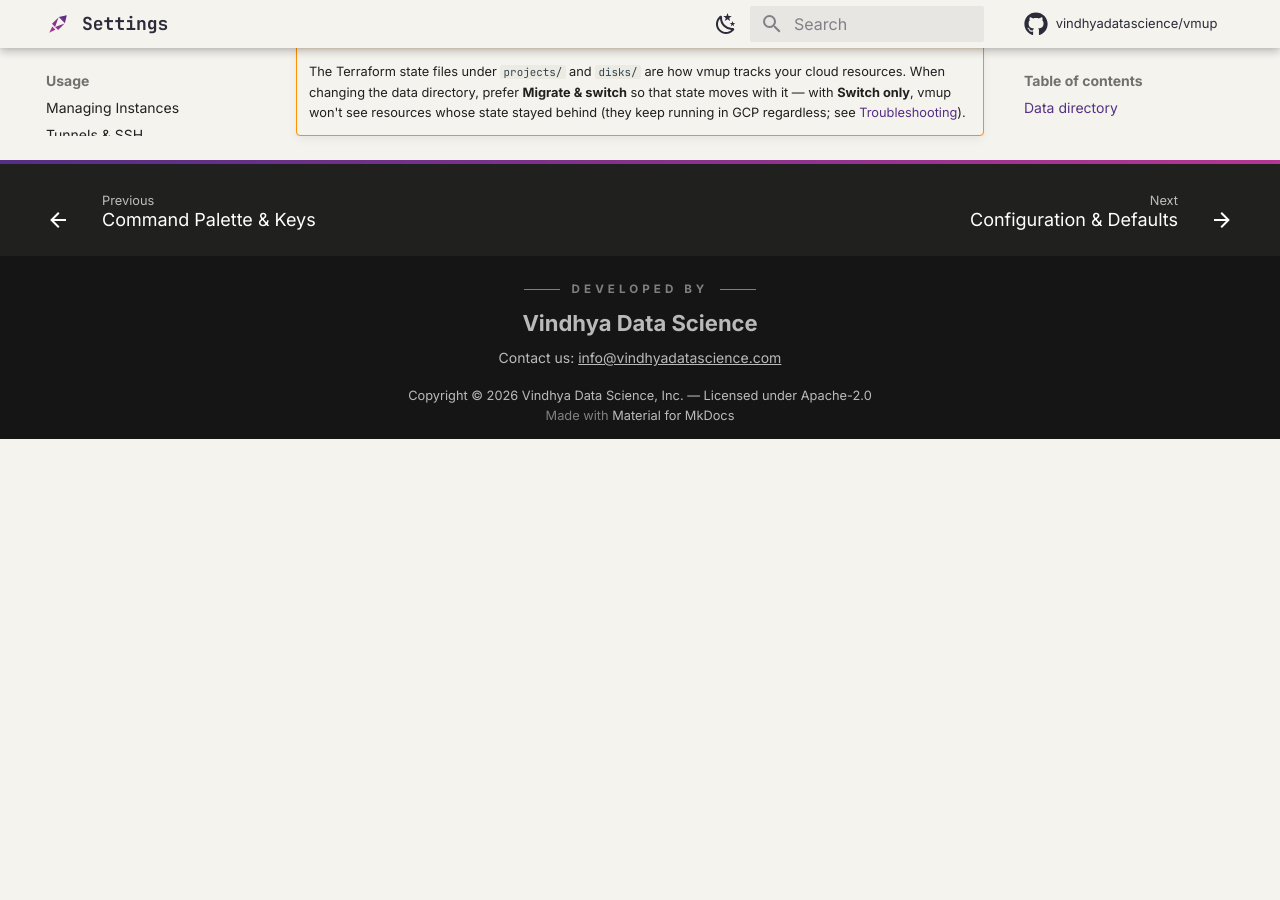
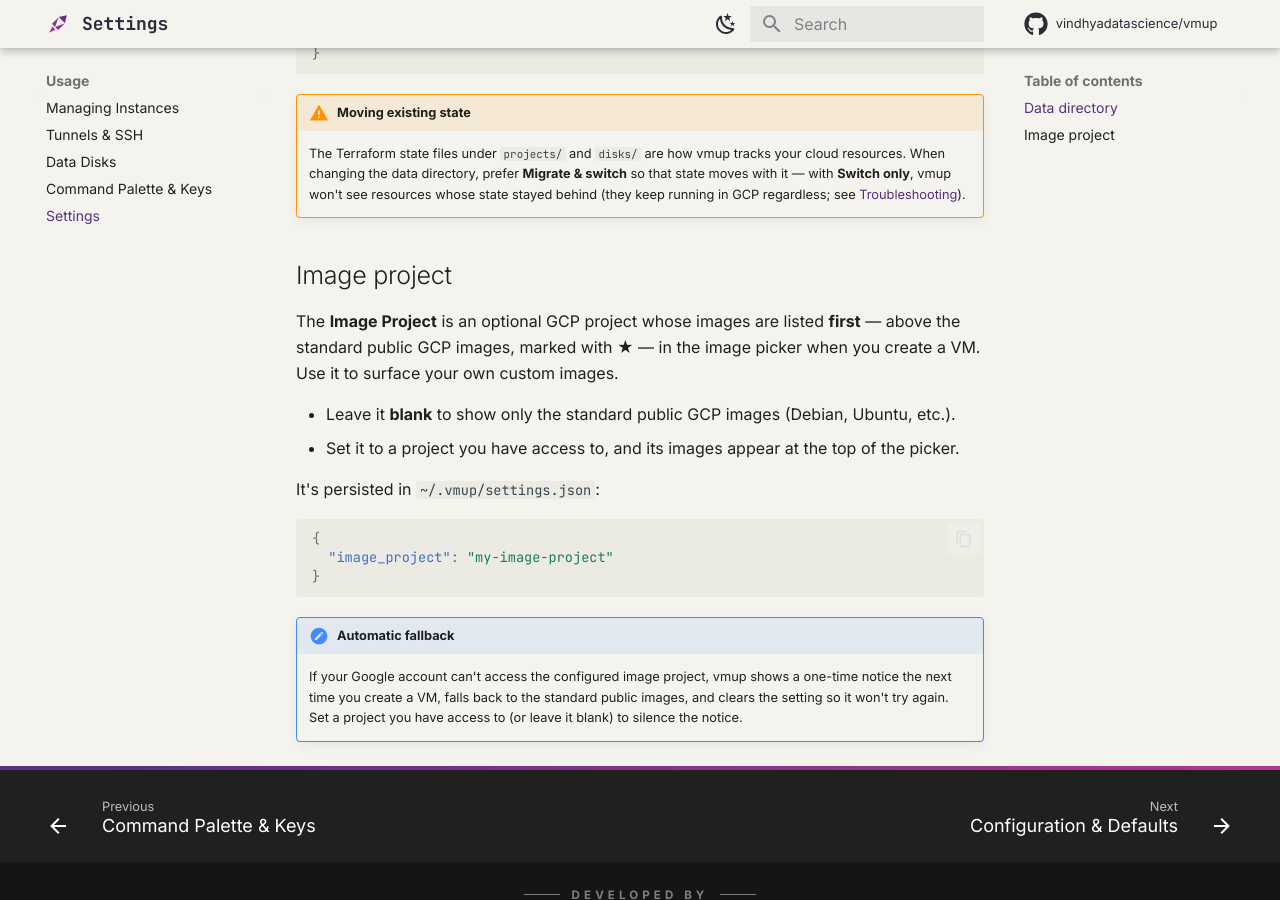
Before and after one commit to vindhyadatascience/vmup, an MkDocs documentation site: the page built from docs/usage/settings.md, in a window 1280 px wide and 900 px high, scrolled down 1077 px. Built offline with MkDocs 1.6.1 and Material for MkDocs 9.7.7, drawn with Linux system fonts in a browser that asks for light colours; plug-ins that fetch from the network failed and are left out; comment, search, counter and statistics services are not loaded; before the commit the page ends 1516 px from its top, so only the background shows below that; some of the changed text lies outside the part shown.

Commit message:
Document the image-project setting on the Settings page
The Settings usage page only covered the data directory; add the Image
Project setting (mockup field + section) describing how it surfaces custom
images above the standard public images, the settings.json key, and the
access self-heal fallback.

````diff
--- a/docs/usage/settings.md
+++ b/docs/usage/settings.md
@@ -9,6 +9,10 @@
   <span class="t-header">Data Directory</span>
   <span class="t-dim">Where VM projects and disks are stored</span>
   <span class="t-focus">/Users/you/.vmup▎               </span>
+
+  <span class="t-header">Image Project (optional)</span>
+  <span class="t-dim">GCP project whose images are listed first when creating a VM</span>
+  <span class="t-input">my-image-project                </span>
 
   <span class="t-btn">✓ Submit</span>  <span class="t-btn-dim">Cancel</span>
 
@@ -47,3 +51,26 @@
     that state moves with it — with **Switch only**, vmup won't see resources whose
     state stayed behind (they keep running in GCP regardless; see
     [Troubleshooting](../reference/troubleshooting.md#vmup-lost-track-of-a-vm)).
+
+## Image project
+
+The **Image Project** is an optional GCP project whose images are listed **first** —
+above the standard public GCP images, marked with ★ — in the image picker when you
+create a VM. Use it to surface your own custom images.
+
+- Leave it **blank** to show only the standard public GCP images (Debian, Ubuntu, etc.).
+- Set it to a project you have access to, and its images appear at the top of the picker.
+
+It's persisted in `~/.vmup/settings.json`:
+
+```json
+{
+  "image_project": "my-image-project"
+}
+```
+
+!!! note "Automatic fallback"
+    If your Google account can't access the configured image project, vmup shows a
+    one-time notice the next time you create a VM, falls back to the standard public
+    images, and clears the setting so it won't try again. Set a project you have access
+    to (or leave it blank) to silence the notice.
````
